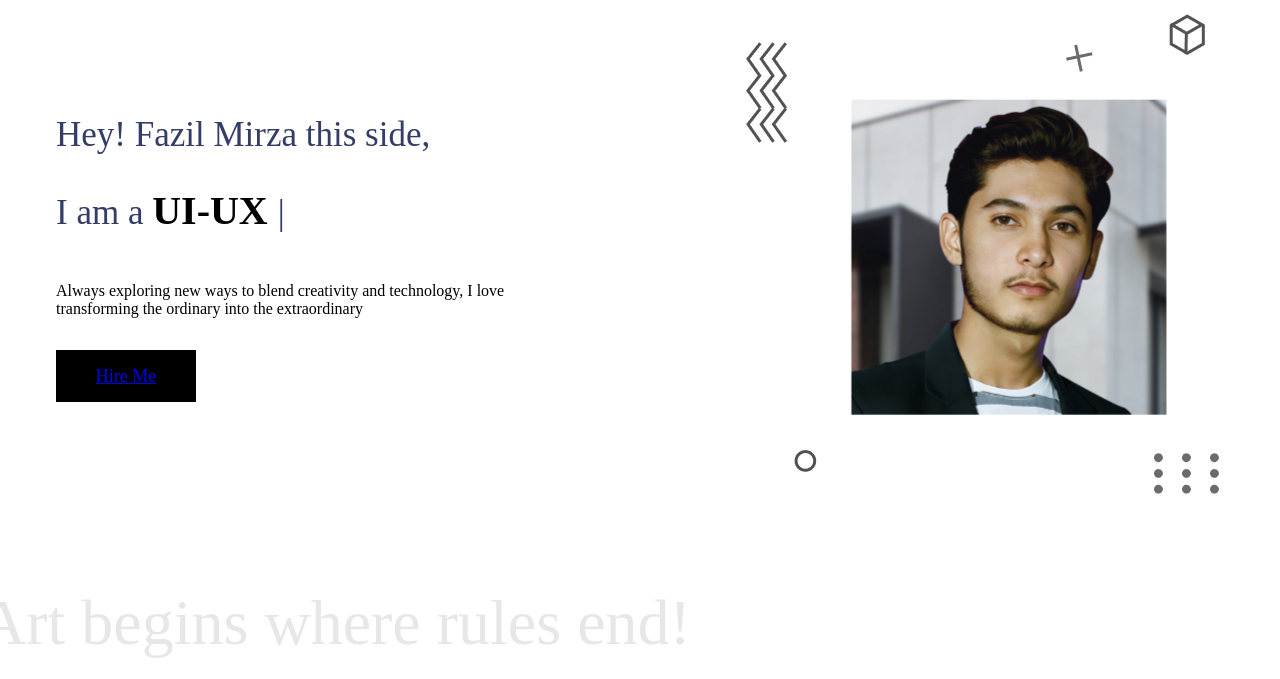
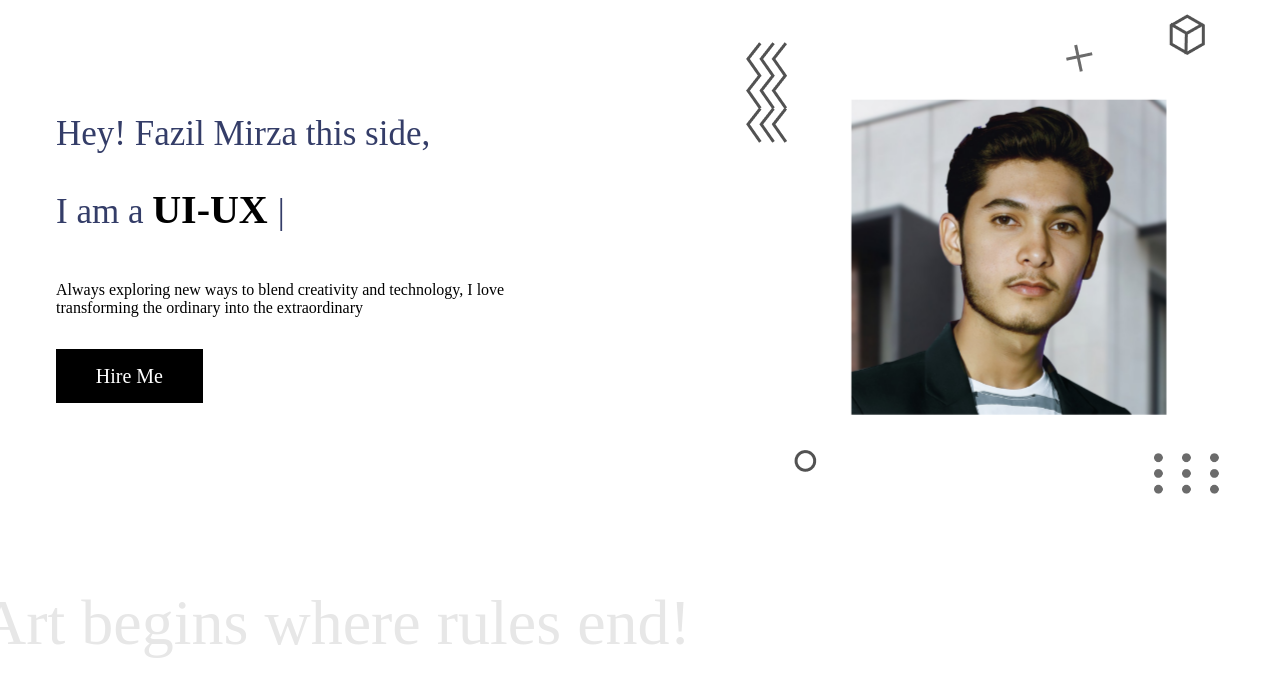
Before and after one commit to fazilmirxa/Portfolio-Website, a plain HTML site: page index.html in a window 1280 px wide. Shown: the part 121-800 px from the top of the page. Drawn offline with nearby package versions, Linux system fonts and the light colour scheme.

Commit message:
Update styles.css

```diff
--- a/styles.css
+++ b/styles.css
@@ -145,11 +145,19 @@
     color: white;
     width: fit-content;
     padding: 0.8rem 2.3rem;
-    font-size: 18px;
 
     border: 3px solid transparent;
     position: relative;
     z-index: 1;
+}
+.btn-pink a{
+    text-decoration: none;
+    font-size: 20px;
+    color: white;
+}
+.btn-pink:hover a{
+    font-weight: 500;
+    color: #000;
 }
 .btn-pink::before{
     position: absolute;
```
